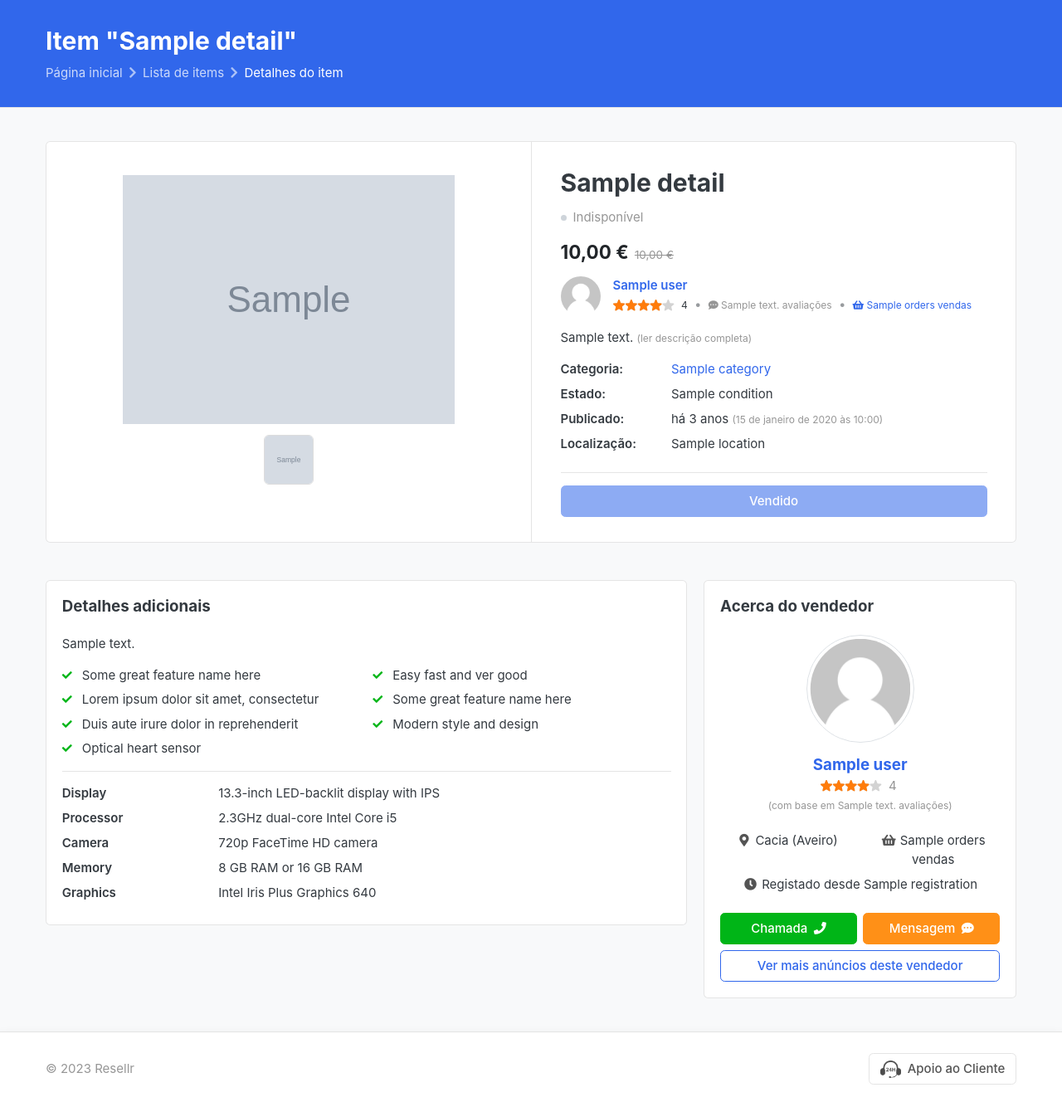
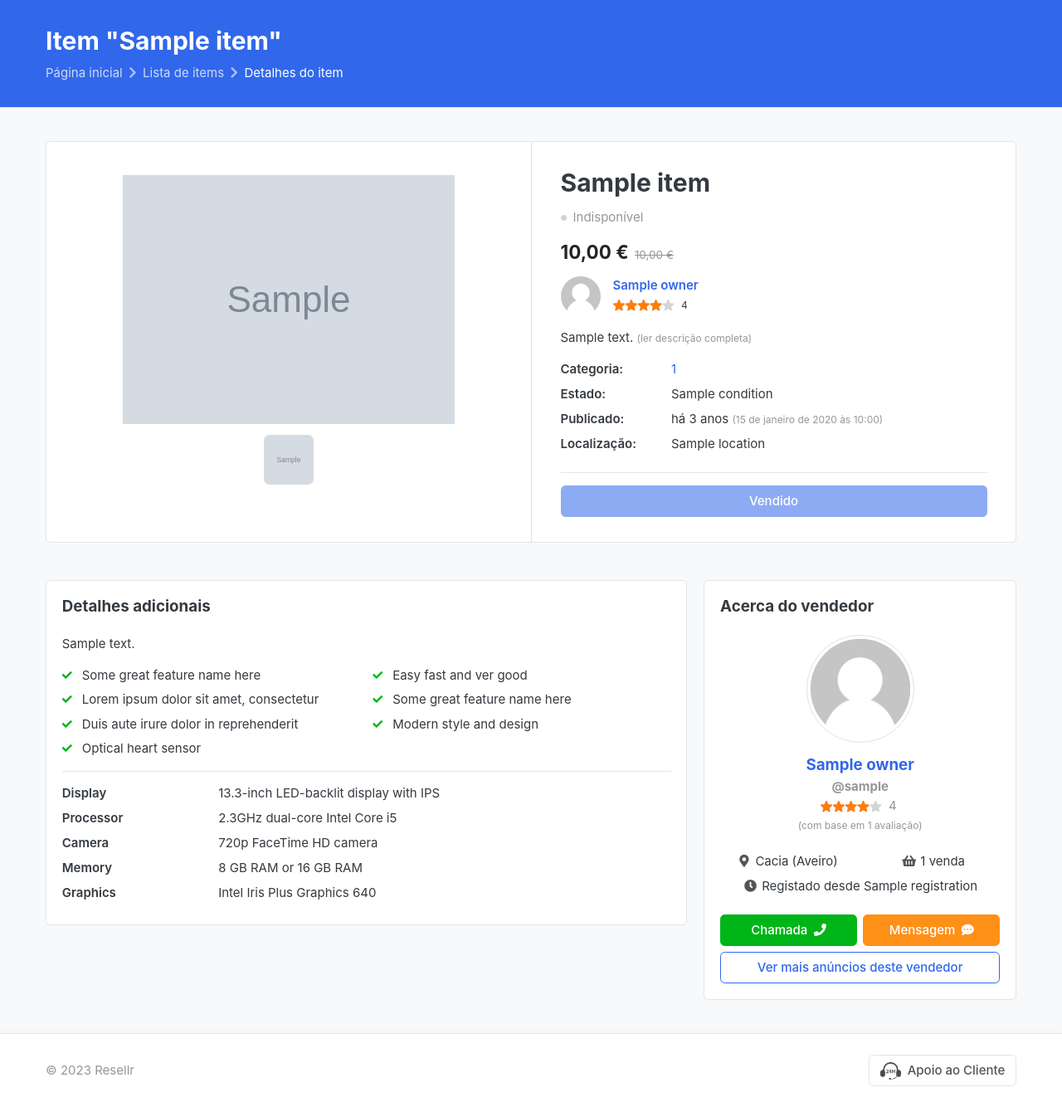
Before and after one commit to jtsimoes/EGS, a Flask app: template frontend/templates/item.html in a window 1280 px wide. Shown: the part 79-1413 px from the top of the page at 83% size. Before the commit the page ends 1386 px from the top, so only its background shows below. Run offline with Flask 2, Linux system fonts and the light colour scheme; the template is opened without the code that fills it: most values are stand-ins (such as "Sample title", 1, 10 or a date in 2020); grey boxes marked "Sample" are stand-in pictures; some web fonts are replaced.

Commit message:
Updated templates to use real data from database, instead of dummy static data

```diff
--- a/frontend/templates/item.html
+++ b/frontend/templates/item.html
@@ -1,13 +1,13 @@
 {% extends 'base.html' %}
 
-{% block title %}{{ details.name }}{% endblock %}
+{% block title %}{{ item.title }}{% endblock %}
 
 {% block body %}
 
 <!-- ========================= SECTION PAGETOP ========================= -->
 <section class="section-pagetop bg-primary border-bottom">
 	<div class="container">
-		<h2 class="title-page text-white">Item "{{ details.name }}"</h2>
+		<h2 class="title-page text-white">Item "{{ item.title }}"</h2>
 		<nav aria-label="breadcrumb">
 			<ol class="breadcrumb text-white">
 				<li class="breadcrumb-item"><a href="index.html" class="text-white">Página inicial</a></li>
@@ -34,19 +34,19 @@
 					<aside class="col-md-6">
 						<article class="gallery-wrap">
 							<div class="img-big-wrap">
-								<a href="#"><img src="{{details.image}}" class="img-fluid h-auto" alt=""
+								<a href="#"><img src="{{ item.image }}" class="img-fluid h-auto" alt=""
 										data-name="product_image"></a>
 							</div>
 							<div class="thumbs-wrap">
-								<a href="#" class="item-thumb"><img src="{{details.image}}" alt=""></a>
+								<a href="#" class="item-thumb"><img src="{{ item.image }}" alt=""></a>
 							</div>
 						</article>
 					</aside>
 					<main class="col-md-6 border-left">
 						<article class="content-body">
-							<h2 class="title" data-name="product_name">{{details.name}}</h2>
+							<h2 class="title" data-name="product_name">{{ item.title }}</h2>
 
-							{% if details.availability %}
+							{% if item.is_available %}
 							<ul class="list-check pt-1">
 								<li class="text-success">Disponível</li>
 							</ul>
@@ -57,9 +57,9 @@
 							{% endif %}
 
 							<div class="mb-3">
-								<var class="price h4">{{ details.price }}</var>
-								{% if details.old_price %}
-								<del class="price-old">{{ details.old_price }}</del>
+								<var class="price h4">{{ item.price }}</var>
+								{% if item.old_price %}
+								<del class="price-old">{{ item.old_price }}</del>
 								{% endif %}
 							</div>
 
@@ -71,31 +71,23 @@
 								<figcaption class="info">
 									<p class="font-weight-bold mb-0 pb-0">
 										<a href="/profiles/TODO" data-name="product_desc">
-											{{ details.user }}</a>
+											{{ item.owner.name }}</a>
 									</p>
 									<div class="rating-wrap">
 										<ul class="rating-stars">
-											<li style="width:{{ details.rating * 100 / 5 }}%" class="stars-active">
+											<li style="width:{{ item.owner.rating * 100 / 5 }}%" class="stars-active">
 												<img src="/static/images/icons/stars-active.svg" alt="">
 											</li>
 											<li>
 												<img src="/static/images/icons/stars-disable.svg" alt="">
 											</li>
 										</ul>
-										<small class="label-rating">{{ details.rating }}</small>
-										<i class="dot"></i>
-										<small class="label-rating text-muted"><i class="fas fa-comment-dots"></i> {{
-											details.reviews }}
-											avaliaç{{ 'ão' if details.reviews == 1 else 'ões' }}
-										</small>
-										<i class="dot"></i>
-										<small class="label-rating text-primary"><i class="fas fa-shopping-basket"></i>
-											{{ details.orders }} venda{{ '' if details.orders == 1 else 's' }}</small>
+										<small class="label-rating">{{ item.owner.rating }}</small>
 									</div>
 								</figcaption>
 							</figure>
 
-							<p class="text-justify">{{ details.description | truncate(200, False, '...') }}
+							<p class="text-justify">{{ item.description | truncate(200, False, '...') }}
 								<a href="#details" class="text-muted small">(ler descrição completa)</a>
 							</p>
 
@@ -103,29 +95,29 @@
 								<dt class="col">Categoria:</dt>
 								<dd class="col-sm-9">
 									<a href="/items?category=TODO" title="Ver mais anúncios nesta categoria">
-										{{ details.category }}</a>
+										{{ item.category_id }}</a>
 								</dd>
 							</dl>
 							<dl class="row">
 								<dt class="col">Estado:</dt>
-								<dd class="col-sm-9">{{ details.condition }}</dd>
+								<dd class="col-sm-9">{{ item.condition }}</dd>
 							</dl>
 							<dl class="row">
 								<dt class="col">Publicado:</dt>
 								<dd class="col-sm-9">
-									<span id="date">{{ details.date }}</span>
-									<small id="date-full" class="text-muted">({{ details.date }})</small>
+									<span id="date">{{ item.date }}</span>
+									<small id="date-full" class="text-muted">({{ item.date }})</small>
 								</dd>
 							</dl>
 							<dl class="row">
 								<dt class="col">Localização:</dt>
-								<dd class="col-sm-9">{{ details.location }}</dd>
+								<dd class="col-sm-9">{{ item.location }}</dd>
 							</dl>
 
 							<hr>
 							<div class="row justify-content-between align-items-end">
 								<div class="col-12 text-center">
-									{% if details.availability %}
+									{% if item.is_available %}
 									<a href="/checkout" class="btn btn-primary btn-block mb-2 sc-add-to-cart">
 										Comprar agora
 									</a>
@@ -148,8 +140,8 @@
 								</div>
 							</div>
 
-							<input name="product_price" value="{{ details.price }}" type="hidden">
-							<input name="product_id" value="{{ details.id }}" type="hidden">
+							<input name="product_price" value="{{ item.price }}" type="hidden">
+							<input name="product_id" value="{{ item.id }}" type="hidden">
 						</article>
 					</main>
 				</div>
@@ -168,7 +160,7 @@
 				<div class="card">
 					<article class="card-body">
 						<h5 class="card-title mb-4">Detalhes adicionais</h5>
-						<p>{{ details.description }}</p>
+						<p>{{ item.description }}</p>
 
 						<ul class="list-check cols-two">
 							<li>Some great feature name here</li>
@@ -211,20 +203,22 @@
 								class="img-thumbnail rounded-circle">
 						</div>
 						<div class="mb-3 text-center">
-							<a href="/profiles/TODO" class="h5 title">{{ details.user }}</a>
+							<a href="/profiles/{{ item.owner.username }}" class="h5 title">
+								{{ item.owner.name }}
+								<br><span class="h6 text-muted">@{{ item.owner.username }}</span>
+							</a>
 							<div class="rating-wrap mb-3">
 								<ul class="rating-stars">
-									<li class="stars-active" style="width:{{ details.rating * 100 / 5 }}%;">
+									<li class="stars-active" style="width:{{ item.owner.rating * 100 / 5 }}%;">
 										<img src="/static/images/icons/stars-active.svg" alt="">
 									</li>
 									<li>
 										<img src="/static/images/icons/stars-disable.svg" alt="">
 									</li>
 								</ul>
-								<span class="label-rating text-muted">{{ details.rating }}</span>
-								<p class="small text-muted mt-1">(com base em {{ details.reviews }} avaliaç{{ 'ão' if
-									details.reviews == 1
-									else 'ões' }})</p>
+								<span class="label-rating text-muted">{{ item.owner.rating }}</span>
+								<p class="small text-muted mt-1">(com base em {{ item.owner.total_reviews }}
+									avaliaç{{ 'ão' if item.owner.total_reviews == 1 else 'ões' }})</p>
 							</div>
 						</div>
 						<div class="my-4 text-center">
@@ -233,15 +227,15 @@
 									(Aveiro)
 								</p>
 								<p class="mb-0"><i class="fas fa-shopping-basket fa-fw text-secondary"></i>
-									{{ details.orders }} venda{{ '' if details.orders == 1 else 's' }}
+									{{ item.owner.total_sales }} venda{{ '' if item.owner.total_sales == 1 else 's' }}
 								</p>
 							</ul>
 							<p><i class="fas fa-clock fa-fw text-secondary"></i>
-								Registado desde <time id="date-registration">{{ details.registration }}</time>
+								Registado desde <time id="date-registration">{{ item.owner.registration }}</time>
 							</p>
 						</div>
 						<div class="d-flex justify-content-around mb-2">
-							<a href="tel:{{ details.phone }}" title="Ligar {{ details.phone }}"
+							<a href="tel:{{ item.owner.phone }}" title="Ligar {{ item.owner.phone }}"
 								class="btn btn-success w-100 mr-2">
 								Chamada<i class="ml-2 fa fa-phone"></i>
 							</a>
@@ -249,8 +243,9 @@
 								Mensagem<i class="ml-2 fa fa-comment-dots"></i>
 							</a>
 						</div>
-						<a href="/profiles/TODO" class="btn w-100 btn-outline-primary">Ver mais anúncios deste
-							vendedor</a>
+						<a href="/profiles/{{ item.owner.username }}" class="btn w-100 btn-outline-primary">
+							Ver mais anúncios deste vendedor
+						</a>
 					</div>
 				</article>
 				<!-- =================== COMPONENT SELLER END// ================== -->
```
Also changed, not shown: frontend/templates/items.html (+29 -12 lines), frontend/templates/profile.html (+36 -32 lines).
